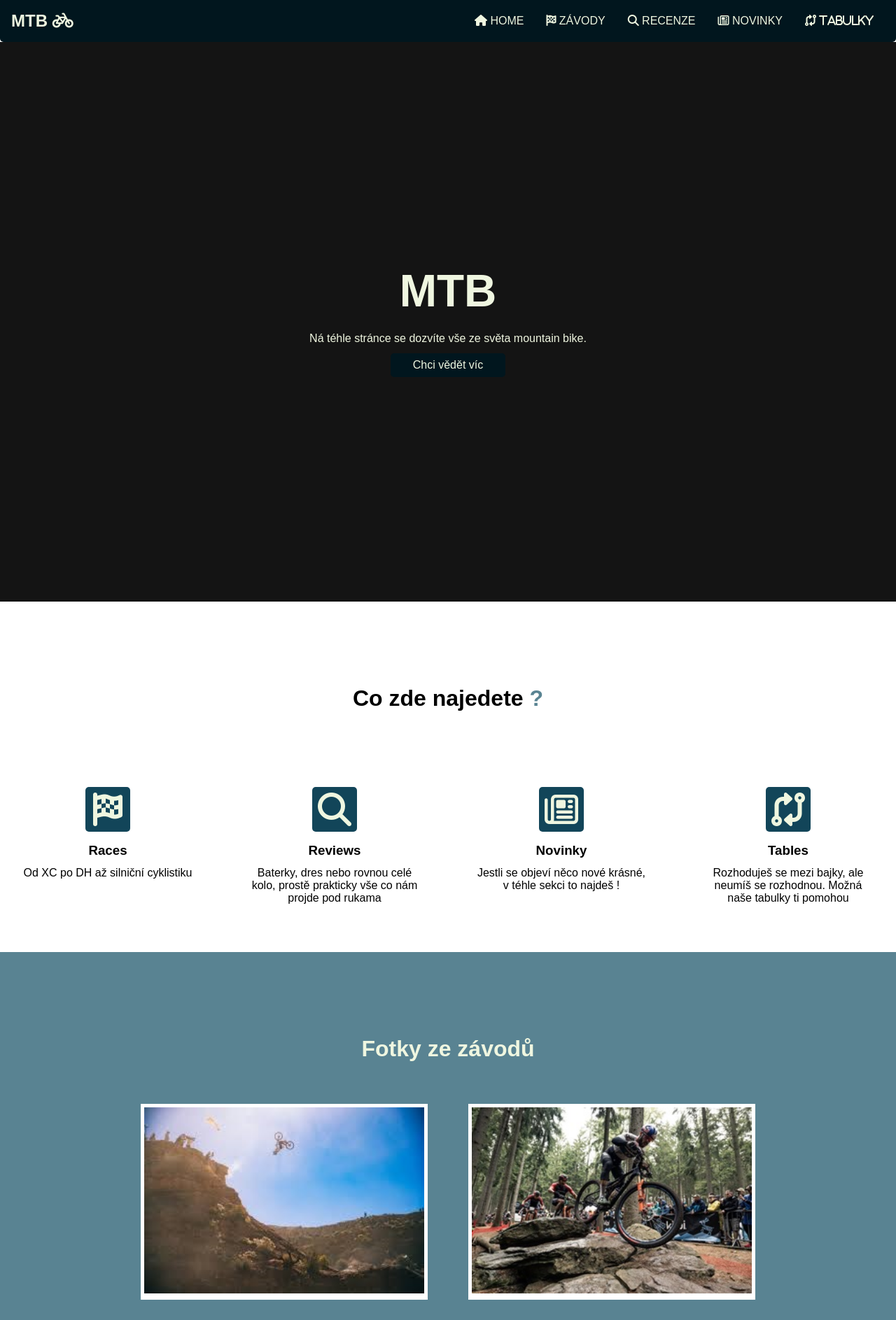
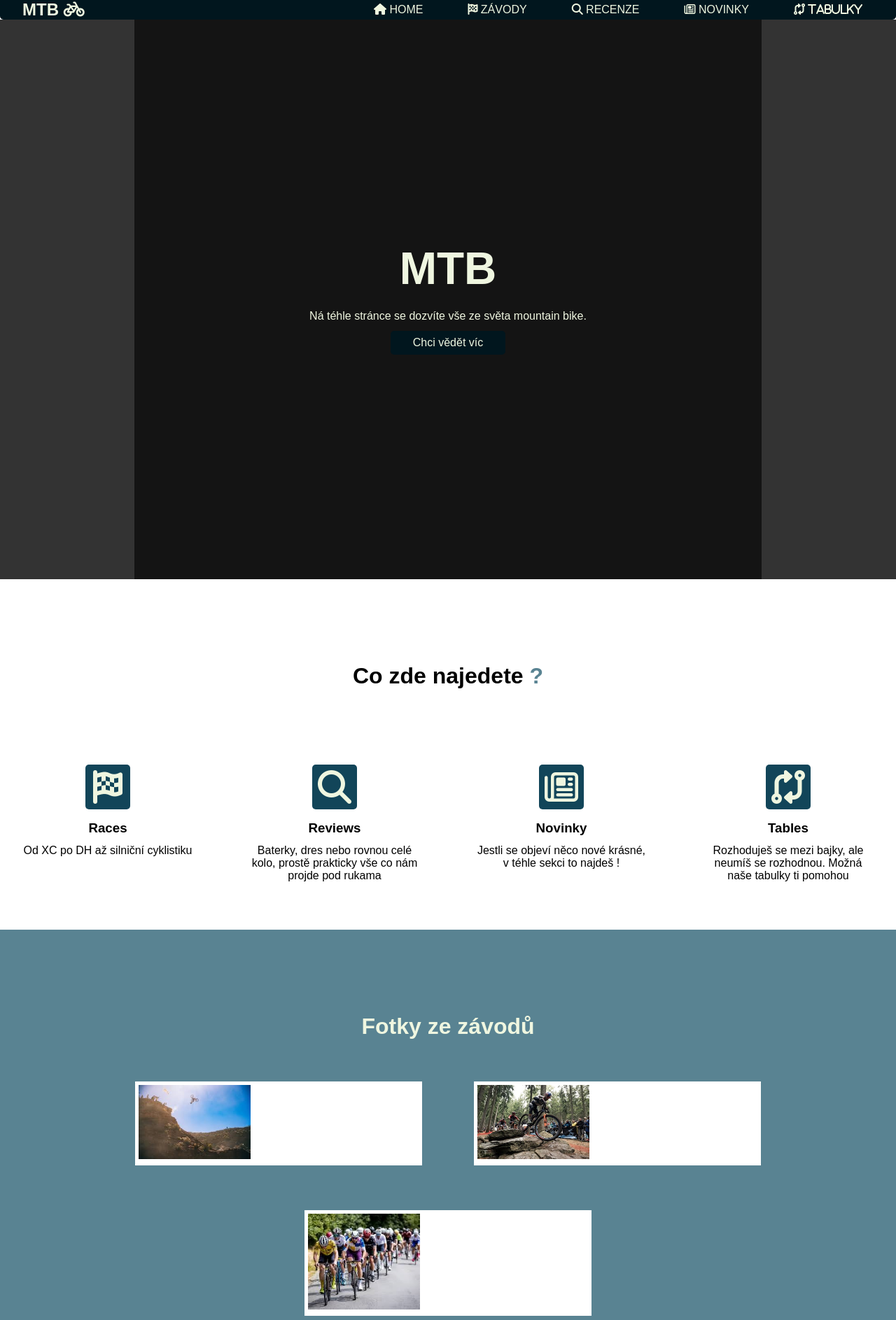
Before and after one commit to VojtaR2/pva-01.github.io, a plain HTML site: page index.html in a window 1280 px wide. Shown: the top 1887 px of the page at 70% size. Drawn offline with Linux system fonts and the light colour scheme.

Commit message:
Add files via upload

```diff
--- a/css/widescreen.css
+++ b/css/widescreen.css
@@ -1,8 +1,31 @@
+/* Navigační menu */
+#navbar {
+    display: flex;
+    justify-content: space-between;
+    align-items: center;
+    padding: 0 2rem;
+}
+
+#navbar ul {
+    display: flex;
+    gap: 2rem;
+}
+
+/*  showcase */
+#showcase .showcase-content {
+    max-width: 70%;
+    margin: 0 auto;
+    text-align: center;
+    padding: 2rem 0;
+}
+
+/* Ikony a jejich rozmístění */
 #icons .items {
     display: flex;
     justify-content: space-around;
     gap: 3rem;
 }
+
 #icons .items .item {
     flex: 1;
     text-align: center;
@@ -12,3 +35,22 @@
     font-size: 3rem;
     margin-bottom: 1rem;
 }
+
+/* Obrázky */
+#ukazka .items {
+    display: flex;
+    justify-content: space-around;
+    gap: 2rem;
+}
+
+#ukazka .items img {
+    max-width: 40%;
+    height: auto;
+}
+
+/* Patička */
+#footer {
+    padding: 2rem;
+    font-size: 1rem;
+    text-align: center;
+}
```
